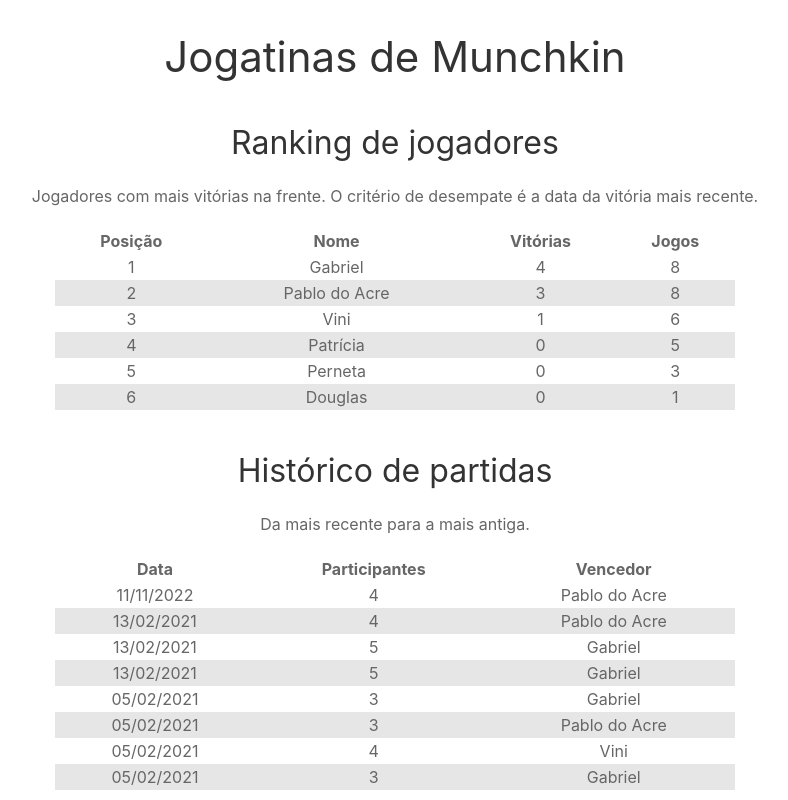
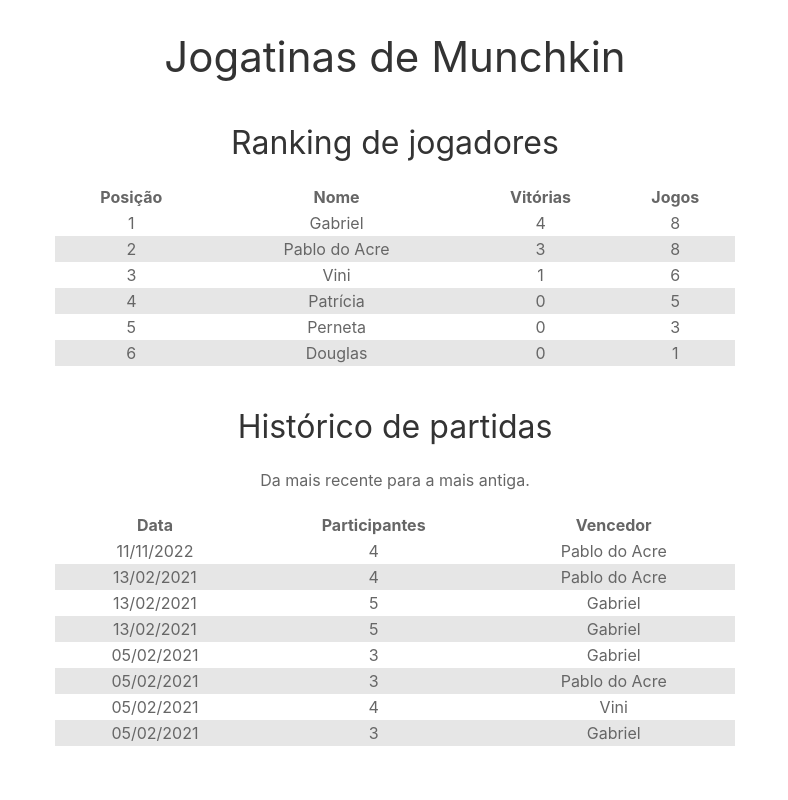
Before and after one commit to ihavenonickname/ranking-munchkin, a plain HTML site: page index.html in a window 1280 px wide. Shown: the whole page, without its empty margins (245-1033 px from the left). Drawn offline with Linux system fonts and the light colour scheme.

Commit message:
Update index.html

```diff
--- a/index.html
+++ b/index.html
@@ -11,10 +11,6 @@
 <h1>Jogatinas de Munchkin</h1>
 
 <h2>Ranking de jogadores</h2>
-
-<p>
-    Jogadores com mais vitórias na frente. O critério de desempate é a data da vitória mais recente.
-</p>
 
 <div class="flex-container">
     <table id="ranking-players">
```
